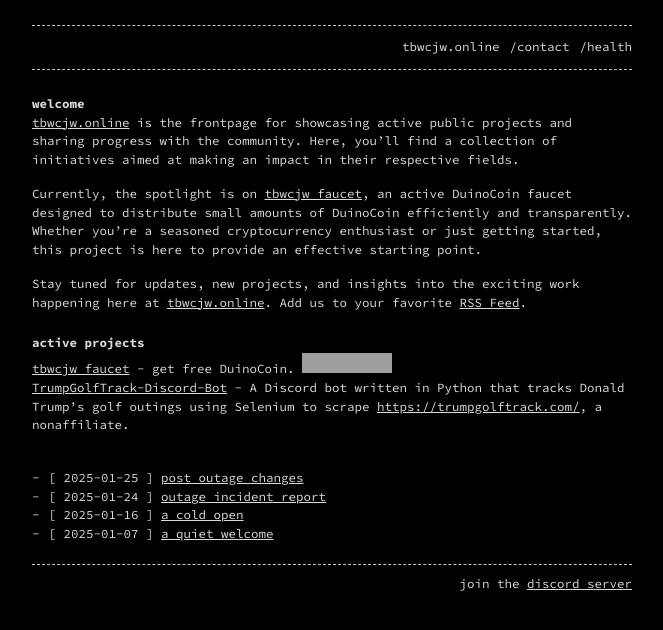
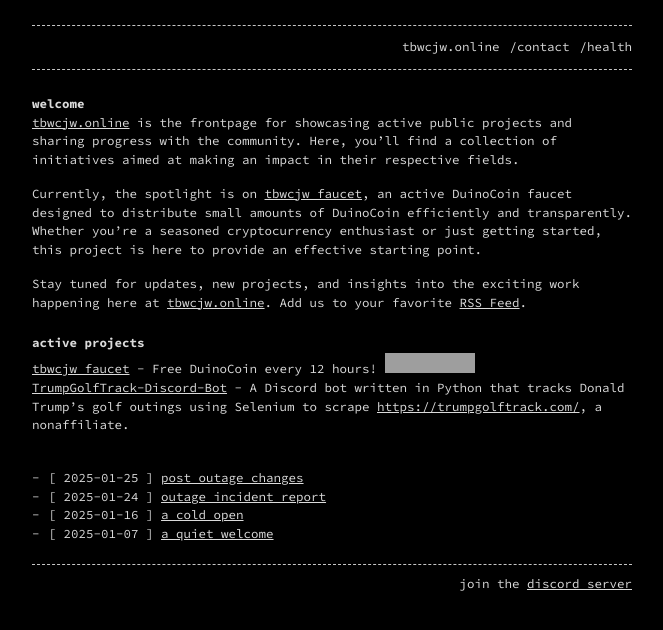
Before and after one commit to tbwcjw/tbwcjw, a Jekyll site: the page built from index.md, in a window 1280 px wide. Shown: the top 630 px of the page, without its empty margins (308-971 px from the left). Built offline with Jekyll 4.4.1, drawn with Linux system fonts in a browser that asks for light colours; grey boxes are pictures that could not be loaded.

Commit message:
Update index.md

```diff
--- a/index.md
+++ b/index.md
@@ -12,5 +12,5 @@ Currently, the spotlight is on [tbwcjw faucet](https://faucet.tbwcjw.online/), a
 Stay tuned for updates, new projects, and insights into the exciting work happening here at [tbwcjw.online](https://tbwcjw.online). Add us to your favorite [RSS Feed](https://tbwcjw.online/feed).
 
 # active projects
-[tbwcjw faucet](https://faucet.tbwcjw.online/) - get free DuinoCoin. ![uptime percentage](https://img.shields.io/badge/dynamic/json?url=https%3A%2F%2Fraw.githubusercontent.com%2Ftbwcjw%2Fhealth.tbwcjw.online%2Frefs%2Fheads%2Fmaster%2Fapi%2Ffaucet-tbwcjw-online%2Fuptime.json&query=%24.message&label=uptime&color=mediumgreen)
+[tbwcjw faucet](https://faucet.tbwcjw.online/) - Free DuinoCoin every 12 hours! ![uptime percentage](https://img.shields.io/badge/dynamic/json?url=https%3A%2F%2Fraw.githubusercontent.com%2Ftbwcjw%2Fhealth.tbwcjw.online%2Frefs%2Fheads%2Fmaster%2Fapi%2Ffaucet-tbwcjw-online%2Fuptime.json&query=%24.message&label=uptime&color=mediumgreen)
 [TrumpGolfTrack-Discord-Bot](https://github.com/tbwcjw/TrumpGolfTrack-Discord-Bot) - A Discord bot written in Python that tracks Donald Trump's golf outings using Selenium to scrape [https://trumpgolftrack.com/](https://trumpgolftrack.com/), a nonaffiliate.
```
